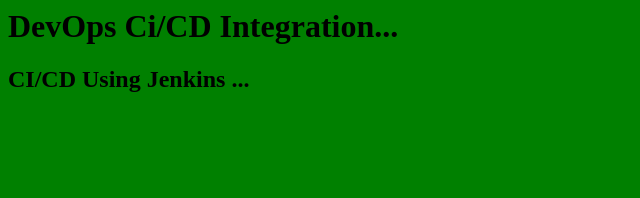
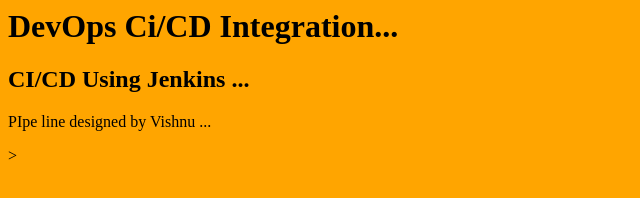
Before and after one commit to Vishnu8719/website, a plain HTML site: page index.html in a window 1280 px wide. Shown: the whole page, without its empty margins (0-640 px from the left). Drawn offline with Linux system fonts and the light colour scheme.

Commit message:
Pipeline job commented

```diff
--- a/index.html
+++ b/index.html
@@ -1,8 +1,9 @@
 <html>
 <title>Welcome to DevOps </title>
-<body bgcolor="green" >
+<body bgcolor="orange" >
  <h1>DevOps Ci/CD Integration... </h1>
  <h2>CI/CD Using Jenkins ...</h2>
+ <P>PIpe line designed by Vishnu ...</P>>
 </body>
 
 
```
